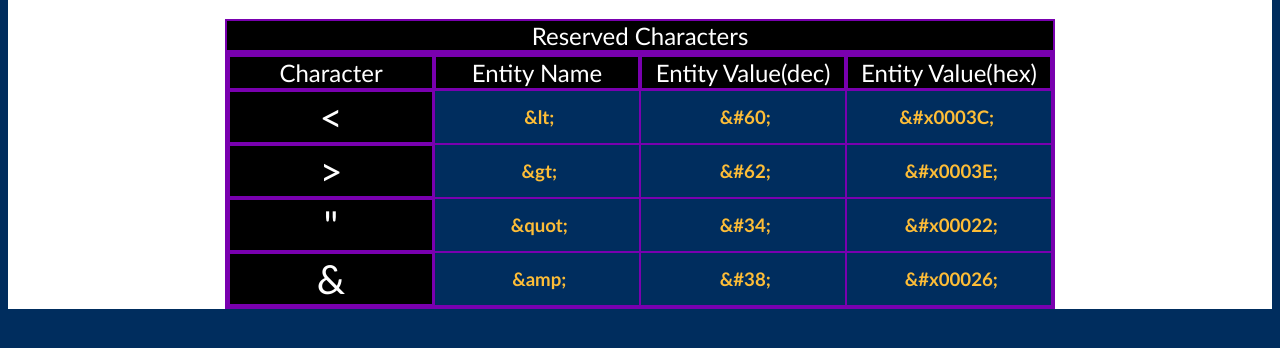
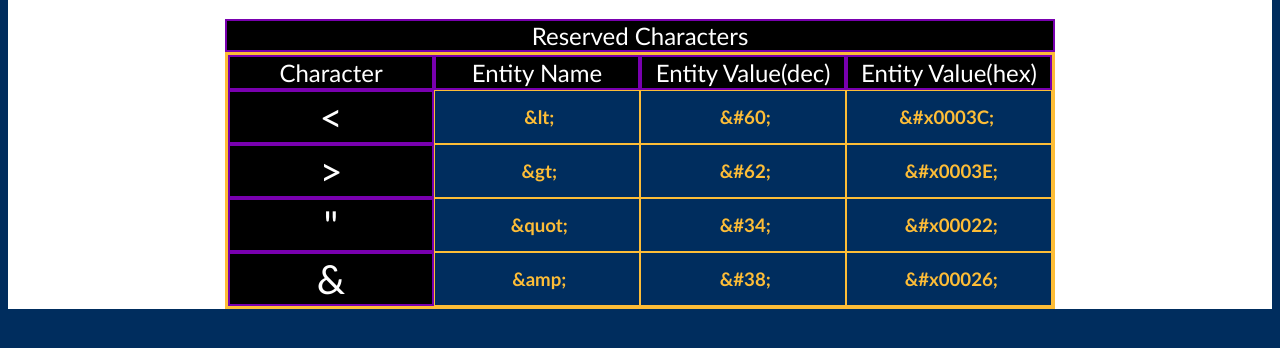
Before and after one commit to josh-flatt/BACS200, a plain HTML site: page entities.html in a window 1280 px wide. Shown: the part 82-430 px from the top of the page. Drawn offline with Linux system fonts and the light colour scheme.

Commit message:
Update entities.css

```diff
--- a/bacs200/css/entities.css
+++ b/bacs200/css/entities.css
@@ -33,7 +33,7 @@ th, caption
 
 td
 {
-	border:1px solid #7900AF;
+	border:1px solid #fdbd37;
 	text-align:center;
 	font-size:14pt;
 }
@@ -43,7 +43,7 @@ th ~ td {font-weight:bold;}
 table
 {
 	border-spacing:0;
-	border:3px solid #7900AF;
+	border:3px solid #fdbd37;
 	class:center;
 	margin-left:auto;
 	margin-right:auto;
```
